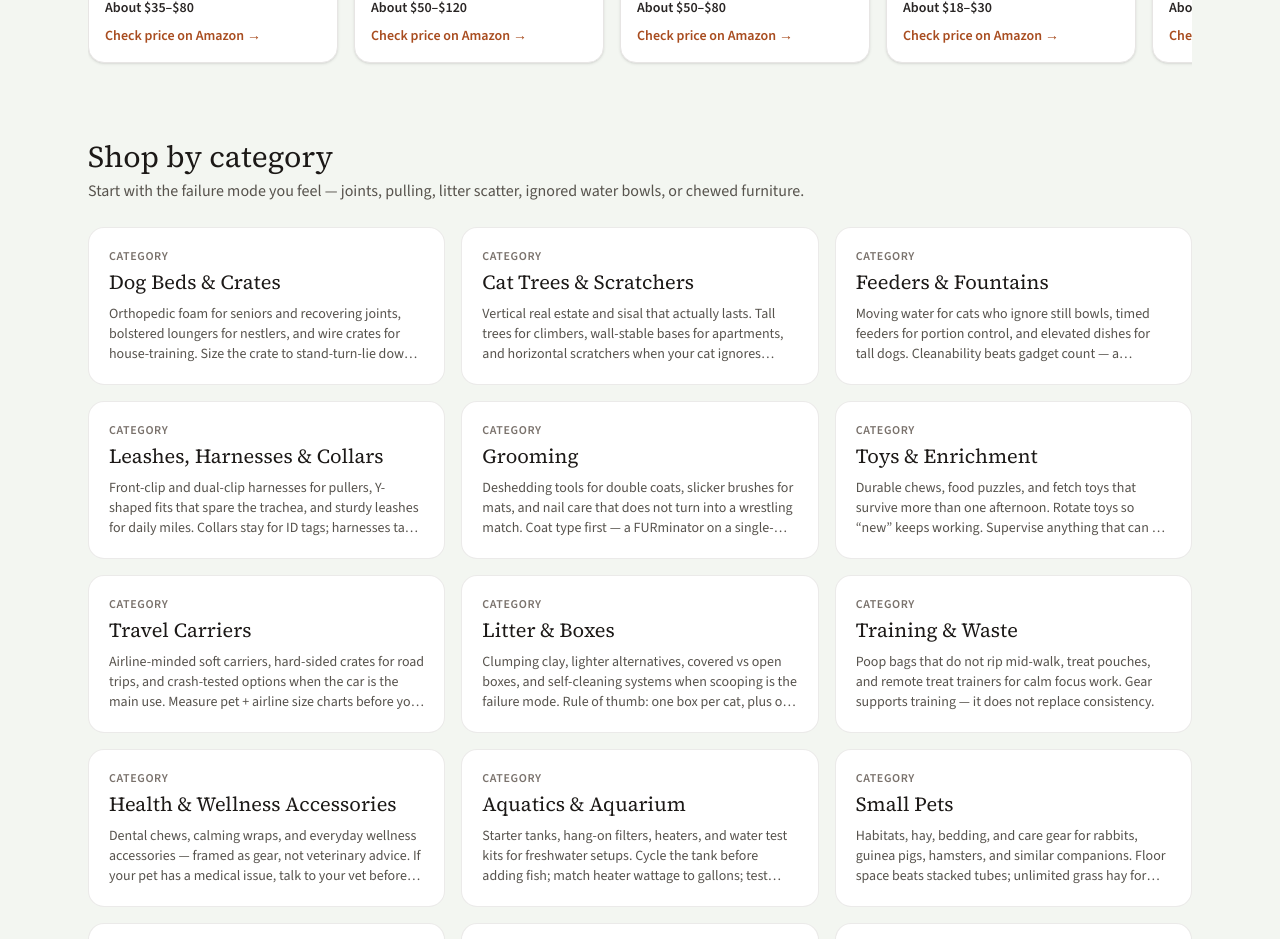
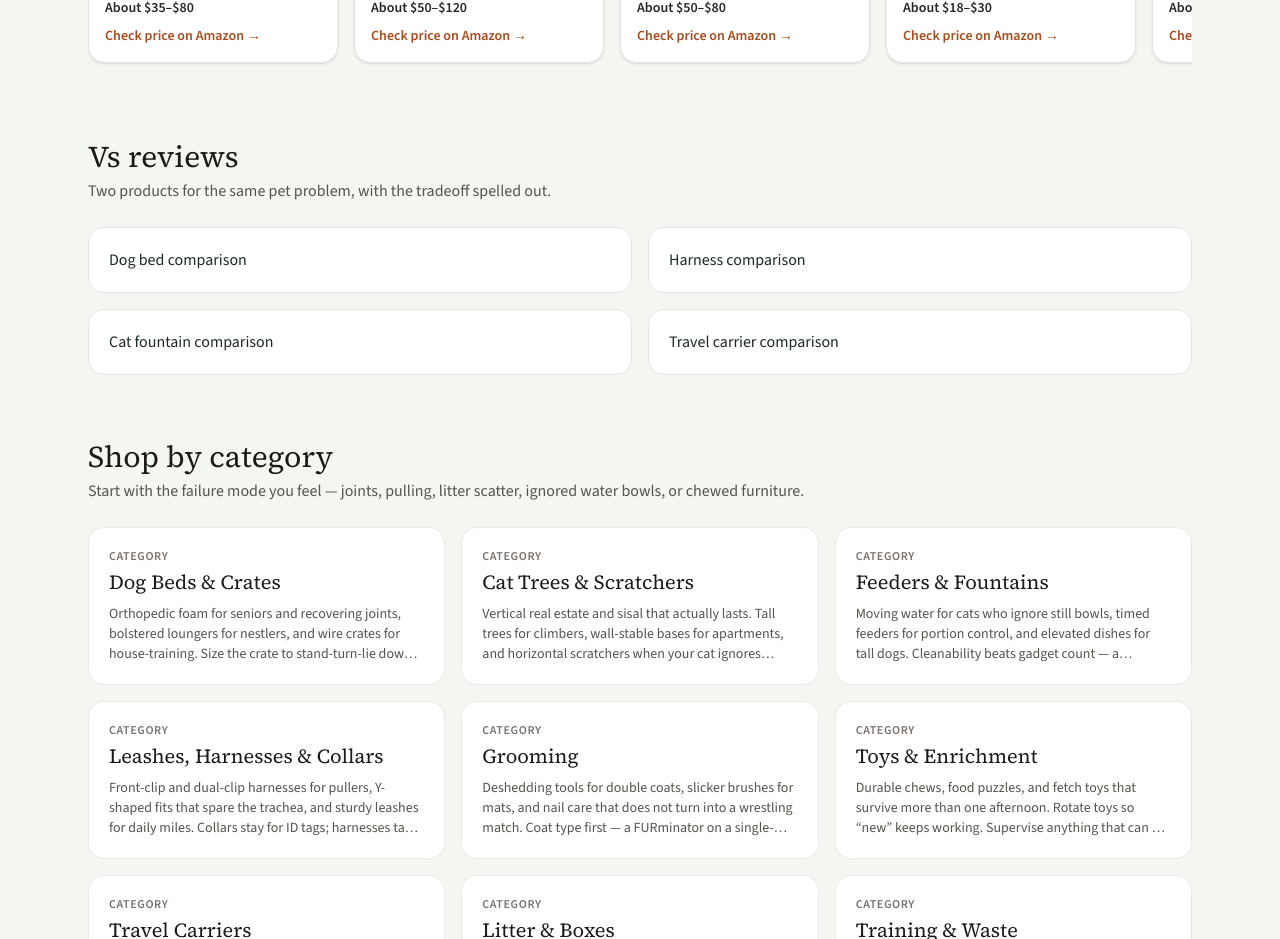
Before and after one commit to tygriffin045/petworth, a Next.js app: page / in a window 1280 px wide. Shown: the part 920-1859 px from the top of the page. Built offline with nearby package versions, Linux system fonts and the light colour scheme.

Commit message:
Surface vs reviews on the homepage

```diff
--- a/src/app/page.tsx
+++ b/src/app/page.tsx
@@ -53,6 +53,18 @@ export default function HomePage() {
       </section>
 
       <TopRail />
+
+      <section>
+        <h2 className="font-serif text-3xl text-stone-900">Vs reviews</h2>
+        <p className="mt-1 text-stone-600">Two products for the same pet problem, with the tradeoff spelled out.</p>
+        <div className="mt-6 grid gap-4 md:grid-cols-2">
+          <a href="/compare/dog-beds" className="rounded-2xl border border-stone-200 bg-white p-5 hover:border-stone-400">Dog bed comparison</a>
+          <a href="/compare/harnesses" className="rounded-2xl border border-stone-200 bg-white p-5 hover:border-stone-400">Harness comparison</a>
+          <a href="/compare/cat-fountains" className="rounded-2xl border border-stone-200 bg-white p-5 hover:border-stone-400">Cat fountain comparison</a>
+          <a href="/compare/carriers" className="rounded-2xl border border-stone-200 bg-white p-5 hover:border-stone-400">Travel carrier comparison</a>
+        </div>
+      </section>
+
 
       <section>
         <div className="flex items-end justify-between gap-4">
```
